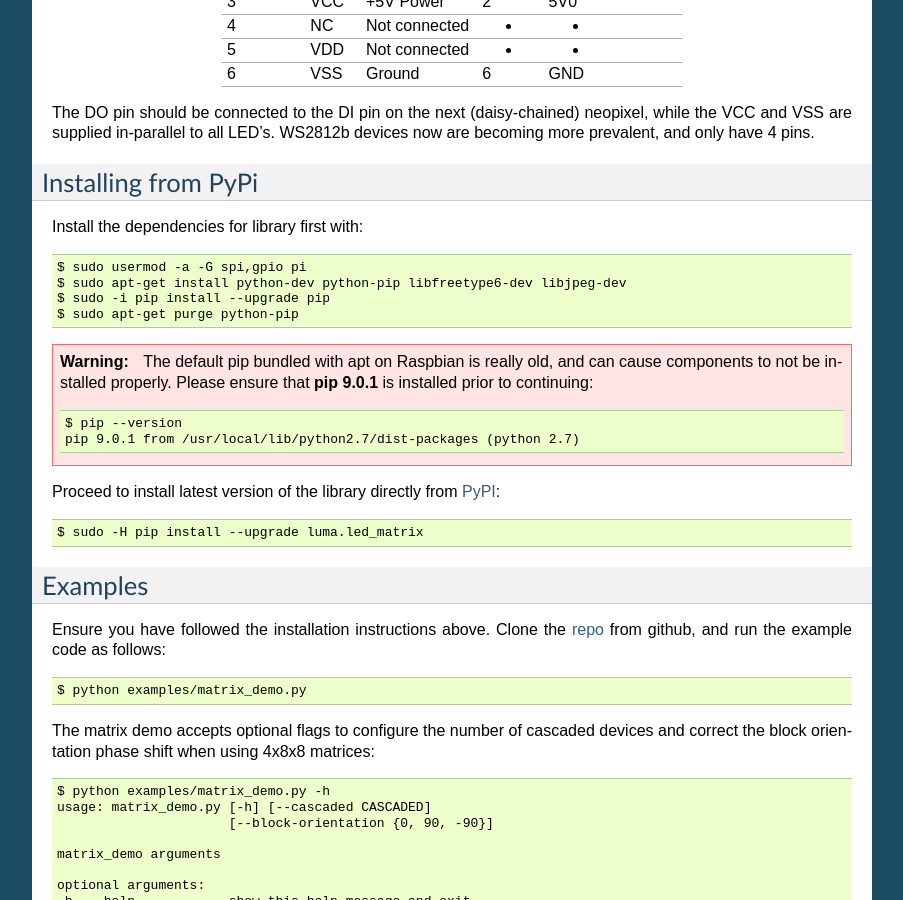
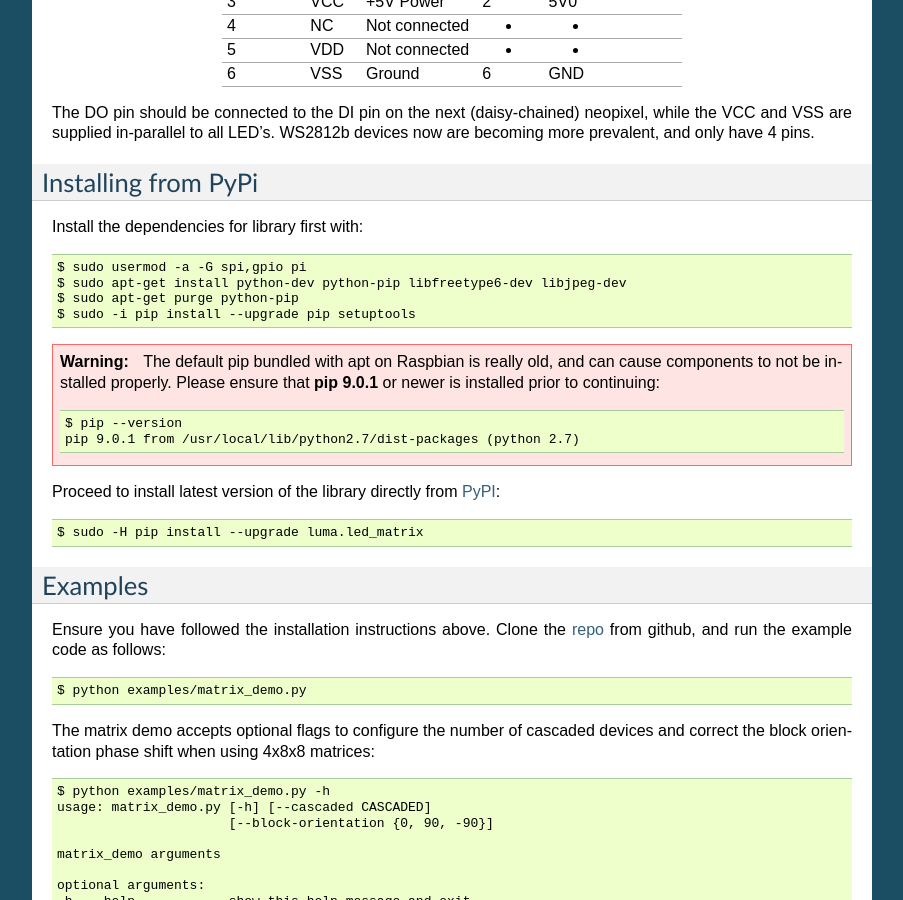
Before and after one commit to rm-hull/luma.led_matrix, a Sphinx documentation site: the page built from doc/install.rst, in a window 1280 px wide and 900 px high, scrolled down 2014 px. Shown: the whole window, without its empty margins (198-1101 px from the left). Built offline with Sphinx 7.4.7, drawn with Linux system fonts in a browser that asks for light colours.

Commit message:
doc update

```diff
--- a/doc/install.rst
+++ b/doc/install.rst
@@ -97,12 +97,12 @@ Install the dependencies for library first with::
 
   $ sudo usermod -a -G spi,gpio pi
   $ sudo apt-get install python-dev python-pip libfreetype6-dev libjpeg-dev
-  $ sudo -i pip install --upgrade pip
   $ sudo apt-get purge python-pip
+  $ sudo -i pip install --upgrade pip setuptools
 
 .. warning:: The default pip bundled with apt on Raspbian is really old, and can
    cause components to not be installed properly. Please ensure that **pip 9.0.1**
-   is installed prior to continuing::
+   or newer is installed prior to continuing::
 
       $ pip --version
       pip 9.0.1 from /usr/local/lib/python2.7/dist-packages (python 2.7)
```
